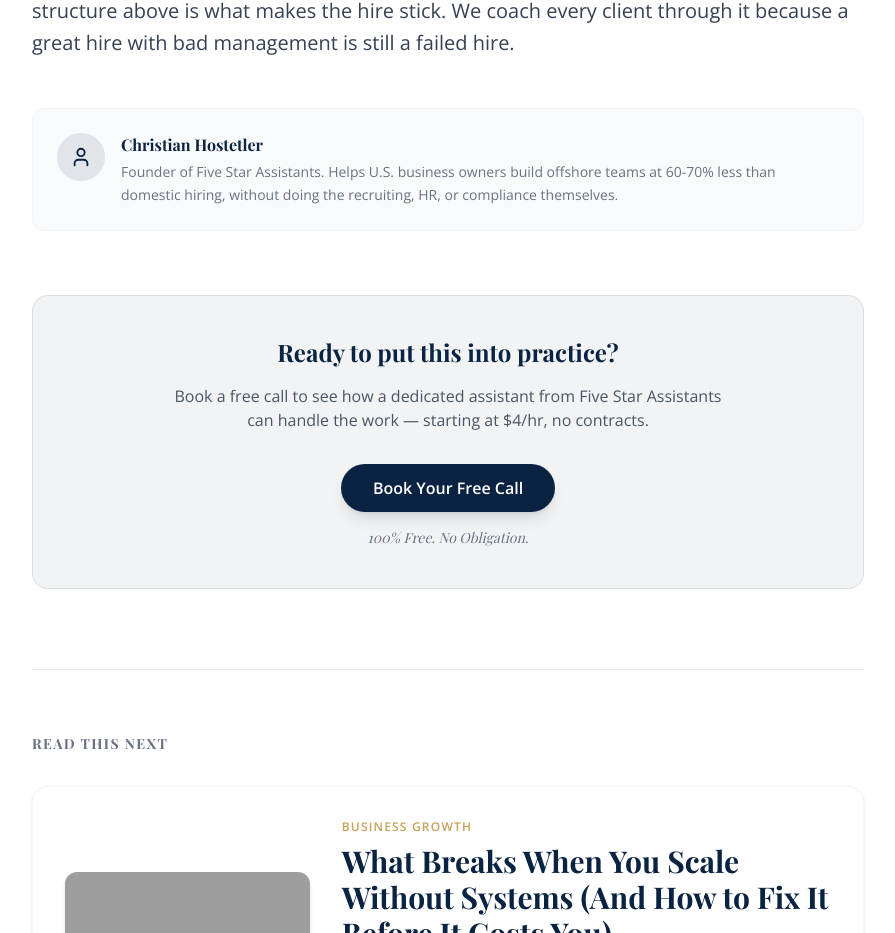
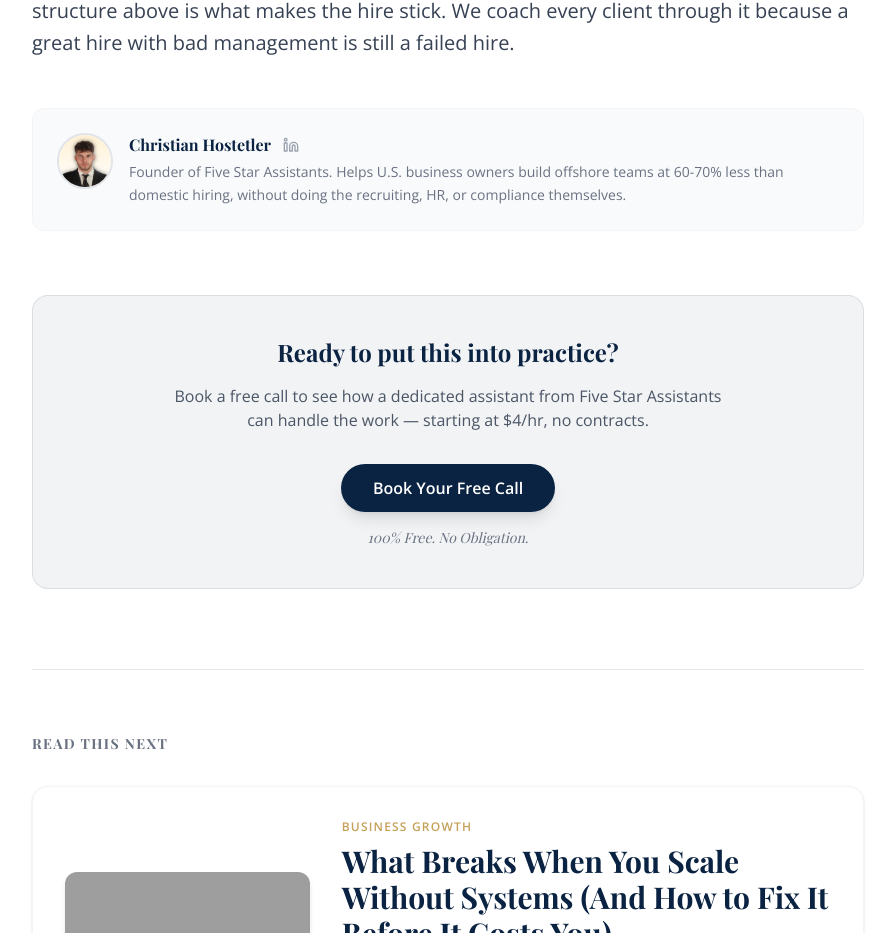
Before and after one commit to christianh0019/five-star-assistants-vsl, a React (Vite) app: page /blog/how-to-manage-remote-worker-you-have-never-met in a window 1280 px wide. Shown: the part 6399-7332 px from the top of the page, without its empty margins (192-1087 px from the left). Built offline with nearby package versions, Linux system fonts and the light colour scheme; grey boxes are pictures that could not be loaded.

Commit message:
feat: add headshot and LinkedIn link to author bio on blog posts

```diff
--- a/pages/BlogPost.tsx
+++ b/pages/BlogPost.tsx
@@ -1,7 +1,7 @@
 import React, { useEffect, useState } from 'react';
 import { useParams, Link, useNavigate } from 'react-router-dom';
 import { Helmet } from 'react-helmet-async';
-import { ArrowLeft, Calendar, Clock, ArrowRight, User } from 'lucide-react';
+import { ArrowLeft, Calendar, Clock, ArrowRight, User, Linkedin } from 'lucide-react';
 import Navbar from '../components/Navbar';
 import Footer from '../components/Footer';
 import SurveyModal from '../components/SurveyModal';
@@ -97,11 +97,22 @@ const BlogPost: React.FC = () => {
 
                 {/* Author Bio */}
                 <div className="mt-12 flex items-start gap-4 p-6 bg-gray-50 rounded-xl border border-gray-100">
-                    <div className="flex-shrink-0 w-12 h-12 rounded-full bg-navy/10 flex items-center justify-center">
-                        <User size={22} className="text-navy" />
+                    <div className="flex-shrink-0 w-14 h-14 rounded-full overflow-hidden border-2 border-navy/10">
+                        <img src="/images/christian-headshot.png" alt="Christian Hostetler" className="w-full h-full object-cover" />
                     </div>
-                    <div>
-                        <p className="font-heading font-bold text-navy">Christian Hostetler</p>
+                    <div className="flex-1">
+                        <div className="flex items-center gap-3">
+                            <p className="font-heading font-bold text-navy">Christian Hostetler</p>
+                            <a
+                                href="https://www.linkedin.com/in/christian-hostetler-6b724b252"
+                                target="_blank"
+                                rel="noopener noreferrer"
+                                className="text-gray-400 hover:text-[#0077b5] transition-colors"
+                                aria-label="Christian Hostetler on LinkedIn"
+                            >
+                                <Linkedin size={16} />
+                            </a>
+                        </div>
                         <p className="text-gray-500 text-sm leading-relaxed mt-1">Founder of Five Star Assistants. Helps U.S. business owners build offshore teams at 60-70% less than domestic hiring, without doing the recruiting, HR, or compliance themselves.</p>
                     </div>
                 </div>
```
Also changed, not shown: public/images/christian-headshot.png (added).
